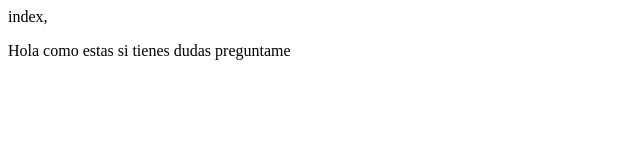
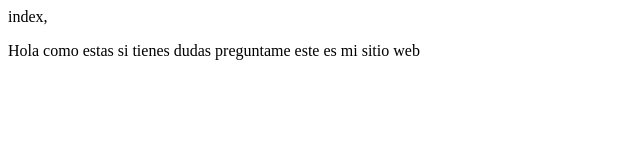
Before and after one commit to Ezmeyer/proyectoDemoCursoPrework, a plain HTML site: page index.html in a window 1280 px wide. Shown: the whole page, without its empty margins (0-640 px from the left). Drawn offline with Linux system fonts and the light colour scheme.

Commit message:
cambios agregados

```diff
--- a/index.html
+++ b/index.html
@@ -8,7 +8,7 @@ index,<!DOCTYPE html>
 </head>
 <body>
     <p>
-        Hola como estas si tienes dudas preguntame
+        Hola como estas si tienes dudas preguntame este es mi sitio web
     </p>
 </body>
 </html>
```
